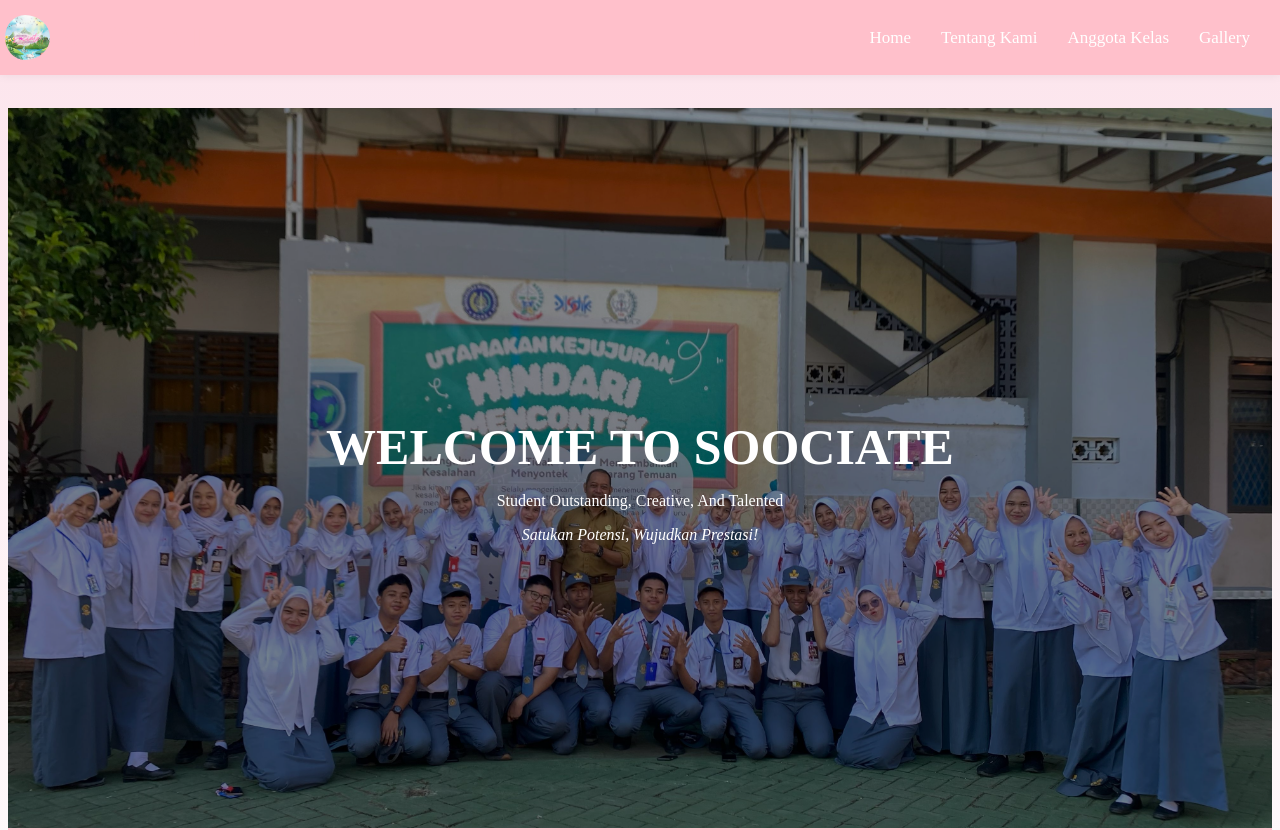
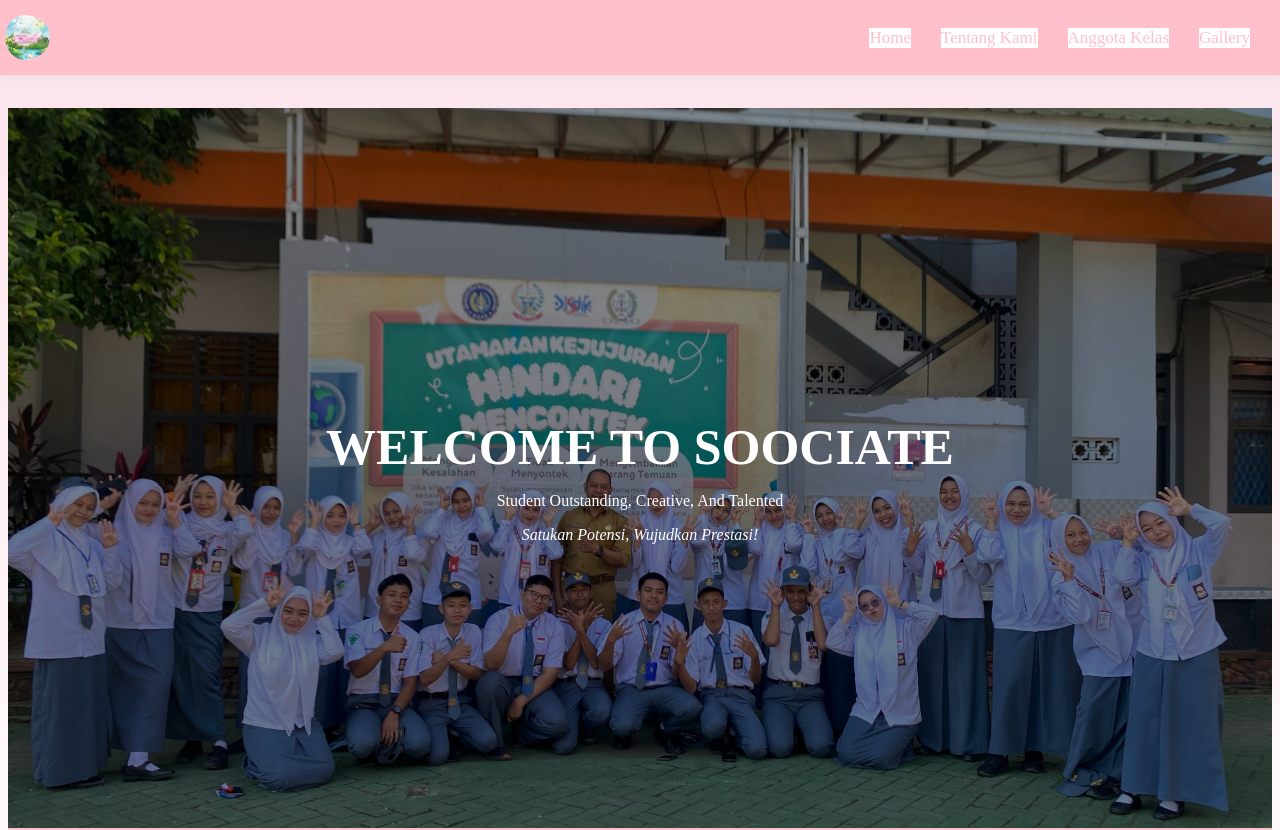
Before and after one commit to indhmharanii/soociate---website, a plain HTML site: page index.html in a window 1280 px wide. Shown: the top 830 px of the page. Drawn offline with Linux system fonts and the light colour scheme.

Commit message:
Update style.css

```diff
--- a/style.css
+++ b/style.css
@@ -60,8 +60,8 @@ body {
   text-decoration: none;
   font-size: 17px;
   font-weight: 500;
-  color: white;
-  background-color: pink;
+  color: pink;
+  background-color: white;
 }
 
 .nav-menu a:hover {
```
